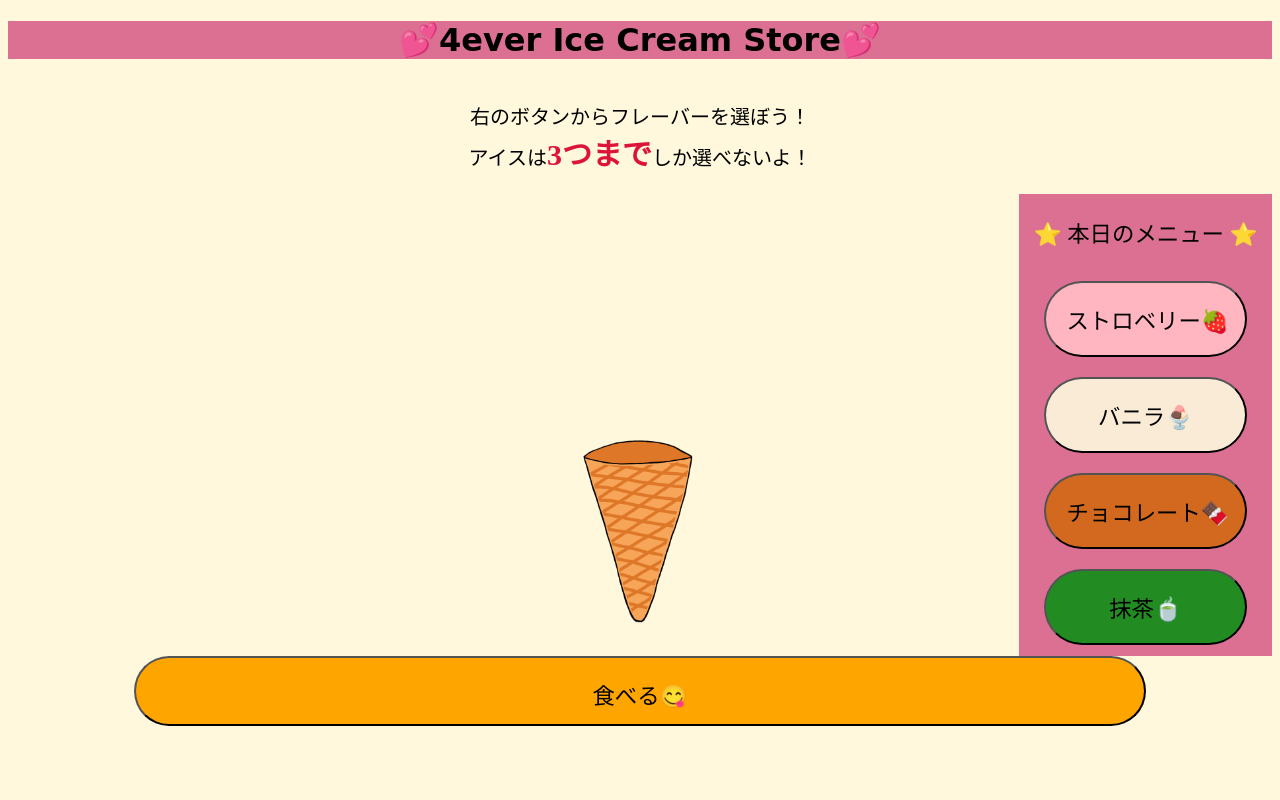
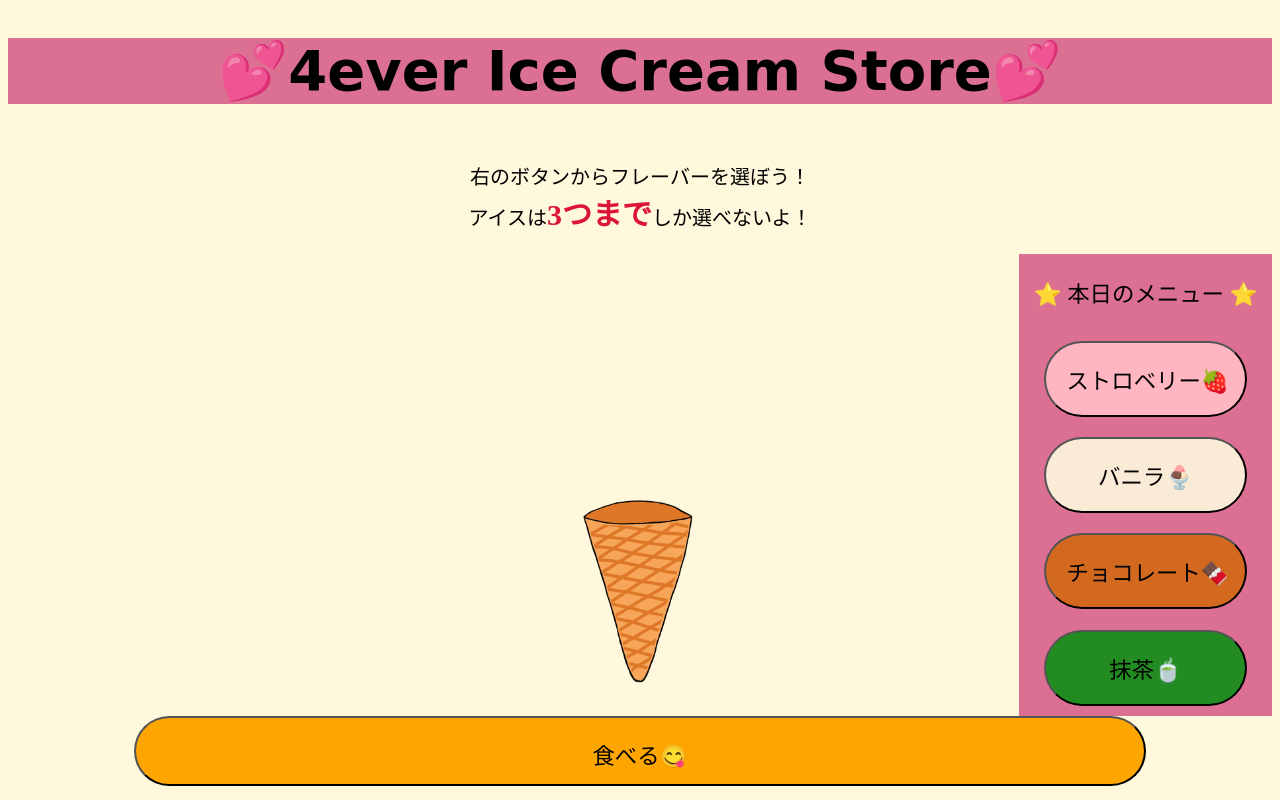
Before and after one commit to YayoiOkamoto/YayoiOkamoto.github.io, a plain HTML site: page index.html in a window 1280 px wide. Drawn offline with Linux system fonts and the light colour scheme; a web font is replaced by a local one.

Commit message:
Update style.css

```diff
--- a/style.css
+++ b/style.css
@@ -2,6 +2,7 @@
 h1{
   background-color: palevioletred;
   font-family: "Cherry Swash", cursive;
+  font-size: 350%;
 }
 
 body{
```
